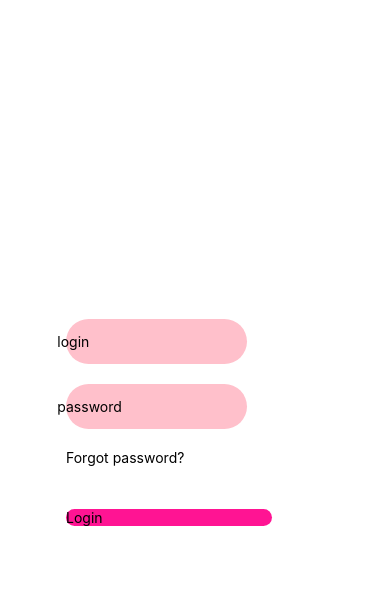
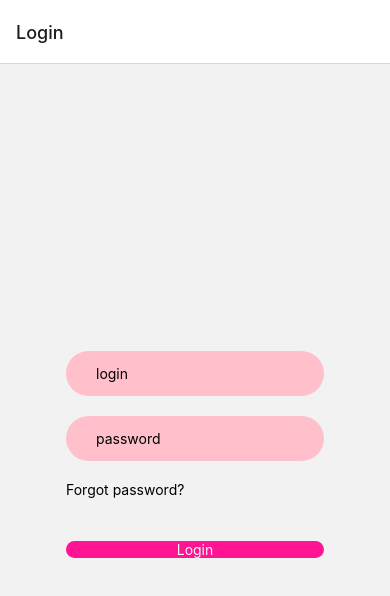
Before and after one commit to MileKrav/Feirness, a React Native app: screen / in a window 390 px wide. Shown: the top 596 px of the page. Built offline with nearby package versions, Linux system fonts and the light colour scheme.

Commit message:
add routes, admin, referee, superadmin

```diff
--- a/App.js
+++ b/App.js
@@ -1,21 +1,21 @@
-import { StatusBar } from "expo-status-bar";
-import { useState } from "react";
-import { StyleSheet, Text, SafeAreaView } from "react-native";
-import { LoginComponent } from "./components/LoginComponent";
+import { StyleSheet, Text, SafeAreaView, View } from "react-native";
+import { NavigationContainer } from "@react-navigation/native";
+import { createNativeStackNavigator } from "@react-navigation/native-stack";
+import LoginComponent from "./components/Login/LoginComponent";
+import AdminComponent from "./components/Admin/AdminComponent";
+import RefereeComponent from "./components/Referee/RefereeComponent";
+import SuperAdminComponent from "./components/Admin/SuperAdmin";
+const Stack = createNativeStackNavigator();
 
 export default function App() {
   return (
-    <SafeAreaView style={styles.container}>
-      <LoginComponent />
-    </SafeAreaView>
+    <NavigationContainer>
+      <Stack.Navigator>
+        <Stack.Screen name="Login" component={LoginComponent} />
+        <Stack.Screen name="Referee" component={RefereeComponent} />
+        <Stack.Screen name="Admin" component={AdminComponent} />
+        <Stack.Screen name="SuperAdmin" component={SuperAdminComponent} />
+      </Stack.Navigator>
+    </NavigationContainer>
   );
 }
-
-const styles = StyleSheet.create({
-  container: {
-    flex: 1,
-    backgroundColor: "#fff",
-    justifyContent: "center",
-    alignItems: "center",
-  },
-});
--- /dev/null
+++ b/components/Admin/AdminComponent.jsx
@@ -0,0 +1,12 @@
+import { StatusBar, Text, View } from "react-native";
+
+const AdminComponent = () => {
+  return (
+    <View>
+      <StatusBar style="auto" />
+      <Text>Admin Component</Text>
+    </View>
+  );
+};
+
+export default AdminComponent;
--- /dev/null
+++ b/components/Admin/SuperAdmin.jsx
@@ -0,0 +1,12 @@
+import { StatusBar, Text, View } from "react-native";
+
+const SuperAdminComponent = () => {
+  return (
+    <View>
+      <StatusBar style="auto" />
+      <Text>Super Admin Component</Text>
+    </View>
+  );
+};
+
+export default SuperAdminComponent;
--- /dev/null
+++ b/components/Login/LoginComponent.jsx
@@ -0,0 +1,101 @@
+import { StatusBar } from "expo-status-bar";
+import { useState } from "react";
+import {
+  Text,
+  TextInput,
+  TouchableOpacity,
+  View,
+  StyleSheet,
+  SafeAreaView,
+} from "react-native";
+
+const LoginComponent = ({ navigation }) => {
+  const [login, setLogin] = useState("");
+  const [password, setPassword] = useState("");
+
+  // I'm not sure that is nice implementation, but it works :)
+  const navigate1 = () => {
+    if (login === "admin") {
+      navigation.navigate("Admin");
+    } else if (login.length < 1) {
+      navigation.navigate("Login");
+    } else if (login === "Referee") {
+      navigation.navigate("Referee");
+    } else if (login === "superAdmin") {
+      navigation.navigate("SuperAdmin");
+    } else {
+      console.log("kek");
+    }
+  };
+
+  return (
+    <SafeAreaView style={styles.container}>
+      <View>
+        <StatusBar style="auto" />
+        <View style={styles.inputView}>
+          <TextInput
+            style={styles.TextInput}
+            placeholder="login"
+            onChangeText={(login) => setLogin(login)}
+          />
+        </View>
+        <View style={styles.inputView}>
+          <TextInput
+            style={styles.TextInput}
+            placeholder="password"
+            onChangeText={(password) => setPassword(password)}
+          />
+        </View>
+        <TouchableOpacity>
+          <Text style={styles.forgot_button}>Forgot password?</Text>
+        </TouchableOpacity>
+        <TouchableOpacity>
+          <Text style={styles.loginBtn} onPress={() => navigate1()}>
+            Login
+          </Text>
+        </TouchableOpacity>
+      </View>
+    </SafeAreaView>
+  );
+};
+
+export default LoginComponent;
+
+const styles = StyleSheet.create({
+  inputView: {
+    backgroundColor: "#FFC0CB",
+    borderRadius: 30,
+    height: 45,
+    marginBottom: 20,
+
+    alignItems: "center",
+  },
+
+  TextInput: {
+    height: 50,
+    flex: 1,
+    padding: 10,
+    marginLeft: 20,
+  },
+
+  forgot_button: {
+    height: 30,
+    marginBottom: 30,
+  },
+
+  loginBtn: {
+    display: "flex",
+    flex: 1,
+    color: "#f3f3f3",
+    borderRadius: 25,
+    alignItems: "center",
+    justifyContent: "center",
+    backgroundColor: "#FF1493",
+  },
+
+  container: {
+    flex: 1,
+    justifyContent: "center",
+    alignItems: "center",
+  },
+});
--- a/components/LoginComponent.jsx
+++ /dev/null
@@ -1,74 +0,0 @@
-import { StatusBar } from "expo-status-bar";
-import { useState } from "react";
-import {
-  Text,
-  TextInput,
-  TouchableOpacity,
-  View,
-  StyleSheet,
-} from "react-native";
-
-export const LoginComponent = () => {
-  const [login, setLogin] = useState("");
-  const [password, setPassword] = useState("");
-
-  return (
-    <View>
-      <StatusBar style="auto" />
-      <View style={styles.inputView}>
-        <TextInput
-          style={styles.TextInput}
-          placeholder="login"
-          onChangeText={(login) => setLogin(login)}
-        />
-      </View>
-      <View style={styles.inputView}>
-        <TextInput
-          style={styles.TextInput}
-          placeholder="password"
-          onChangeText={(password) => setPassword(password)}
-        />
-      </View>
-      <TouchableOpacity>
-        <Text style={styles.forgot_button}>Forgot password?</Text>
-      </TouchableOpacity>
-      <TouchableOpacity>
-        <Text style={styles.loginBtn}>Login</Text>
-      </TouchableOpacity>
-    </View>
-  );
-};
-
-const styles = StyleSheet.create({
-  inputView: {
-    backgroundColor: "#FFC0CB",
-    borderRadius: 30,
-    width: "70%",
-    height: 45,
-    marginBottom: 20,
-
-    alignItems: "center",
-  },
-
-  TextInput: {
-    height: 50,
-    flex: 1,
-    padding: 10,
-    marginLeft: 20,
-  },
-
-  forgot_button: {
-    height: 30,
-    marginBottom: 30,
-  },
-
-  loginBtn: {
-    flex: 1,
-    width: "80%",
-    borderRadius: 25,
-    maxHeight: 50,
-    alignItems: "center",
-    justifyContent: "center",
-    backgroundColor: "#FF1493",
-  },
-});
--- /dev/null
+++ b/components/Referee/RefereeComponent.jsx
@@ -0,0 +1,13 @@
+import React from "react";
+import { Text, StatusBar, View } from "react-native-web";
+
+const RefereeComponent = () => {
+  return (
+    <View>
+      <StatusBar style="auto" />
+      <Text>Referee Component</Text>
+    </View>
+  );
+};
+
+export default RefereeComponent;
```
Also changed, not shown: package.json (+6 -1 lines), 1 other file (tests, documents, lock files or other folders).
